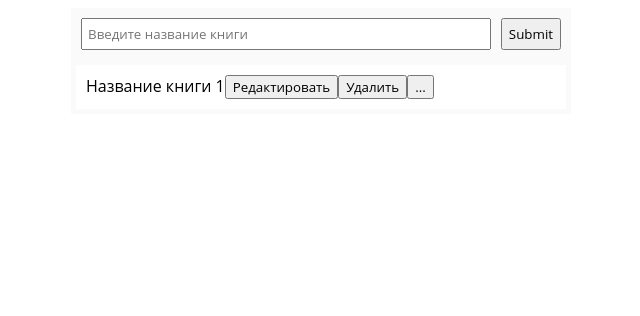
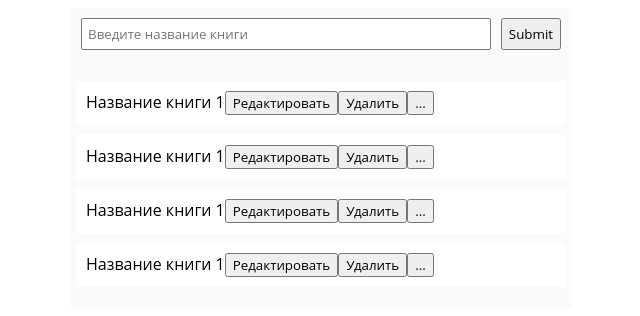
Before and after one commit to evgenynovak/book-library-app-react, a React (Create React App) app: page / in a window 1280 px wide. Shown: the top 316 px of the page, without its empty margins (319-959 px from the left). Built offline with nearby package versions, Linux system fonts and the light colour scheme.

Commit message:
render BookItem in BookList

```diff
--- a/src/components/BookItem/BookItem.js
+++ b/src/components/BookItem/BookItem.js
@@ -2,19 +2,14 @@ import React from 'react'
 import scss from './BookItem.module.scss'
 
 class BookItem extends React.Component {
-  constructor(props) {
-    super(props);
-    this.state = {
 
-      };
-  }
  render() {
     return (
       <li className={scss.BookItem}>
             Название книги 1
-            <button>Редактировать</button>
-            <button>Удалить</button>
-            <button>...</button>
+            <button className="">Редактировать</button>
+            <button className="">Удалить</button>
+            <button className="">...</button>
       </li>
     )
   }
--- a/src/components/BookList/BookList.js
+++ b/src/components/BookList/BookList.js
@@ -3,12 +3,23 @@ import BookItem from '../BookItem/BookItem'
 import scss from './BookList.module.scss'
 
 class BookList extends React.Component {
+
+  renderBookItems = () => {
+    const data = this.props.data
+    let bookItemsTemplate = null
+    bookItemsTemplate =  data.map( function(item) {
+      return <BookItem key={item.id} data={item}/>
+    })
+
+    return bookItemsTemplate
+  }
+
  render() {
    return (
       <div className={scss.BookList}>
-        <ui className={scss.BookList__items}>
-          <BookItem/>
-        </ui>
+        <ul className={scss.BookList__items}>
+        {this.renderBookItems()}
+        </ul>
       </div>
    )
  }
--- a/src/components/BookList/BookList.module.scss
+++ b/src/components/BookList/BookList.module.scss
@@ -1,14 +1,7 @@
 .BookList {
   padding: 5px;
   &__items {
+    padding-inline-start: 0;
     list-style-type: none;
   }
-  &__item {
-    margin-top: 10px;
-    padding: 10px;
-    background-color: #ffffff;
-    &:first-child{
-      margin-top: 0px;
-    }
-  }
 }
```
